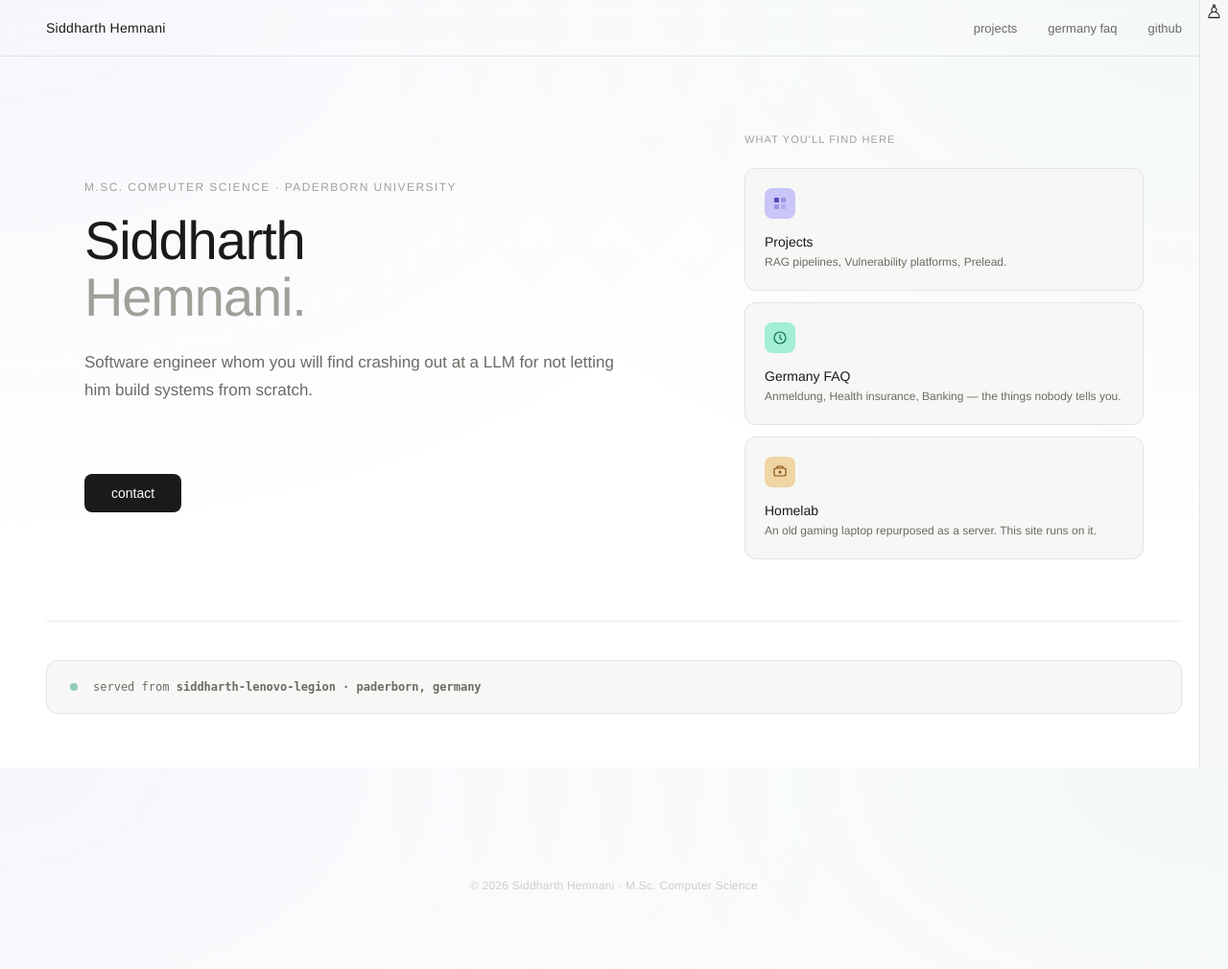
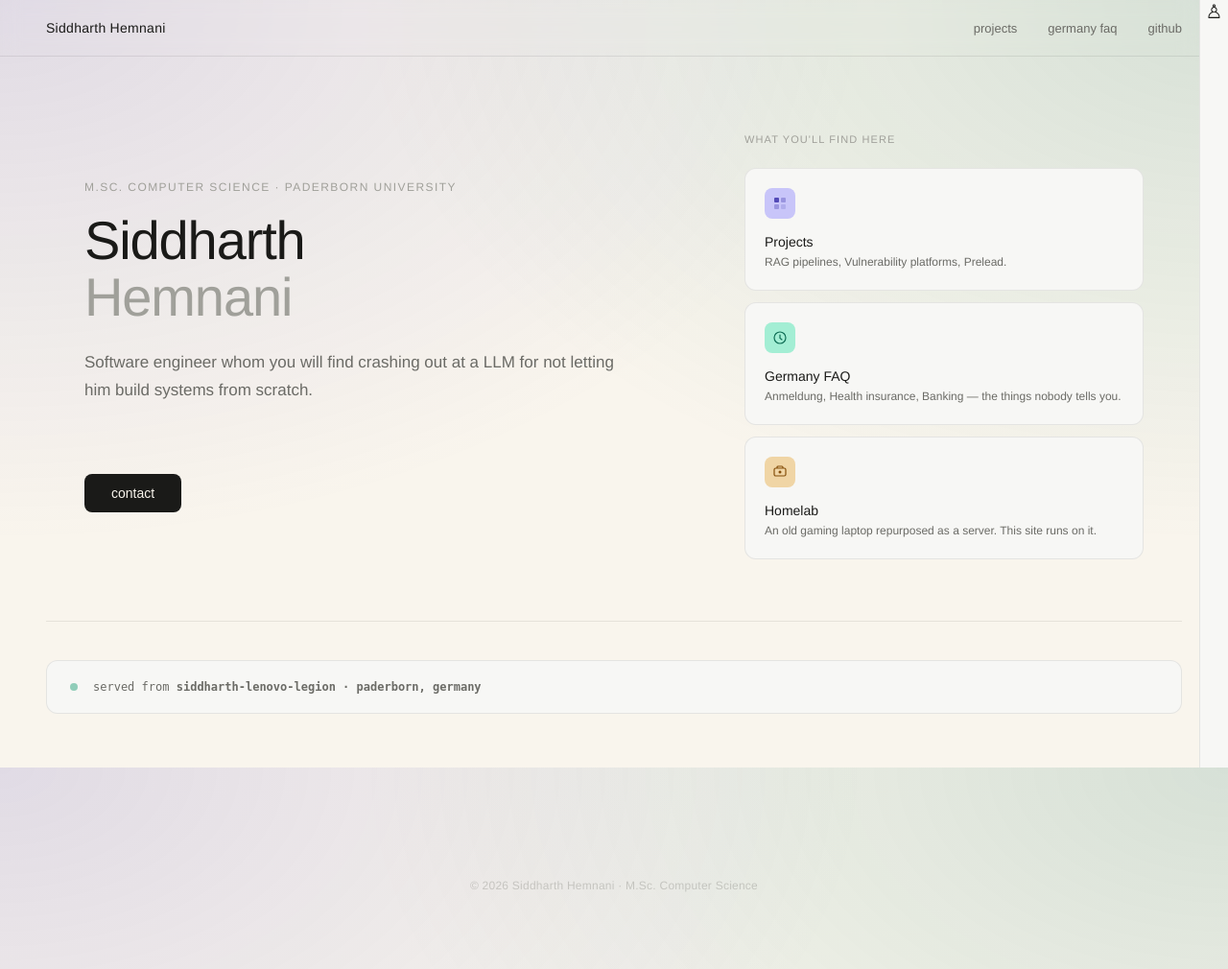
Before and after one commit to 21Siddy/portfolio-app, a Django app: page / in a window 1280 px wide. Shown: the whole page at 96% size. Run offline with Django 5.2, Linux system fonts and the light colour scheme; some libraries are stand-ins or nearby versions.

Commit message:
changed bg color

```diff
--- a/pfapp/static/css/styles.css
+++ b/pfapp/static/css/styles.css
@@ -2,7 +2,7 @@
 *, *::before, *::after { box-sizing: border-box; margin: 0; padding: 0; }
 
 :root {
-  --bg: #ffffff;
+  --bg: #f9f5ed;
   --bg-secondary: #f7f7f5;
   --text-primary: #1a1a18;
   --text-secondary: #6b6b66;
@@ -38,8 +38,8 @@ body {
   min-height: 100vh;
   overflow-x: hidden;
   background-image:
-    radial-gradient(at 0% 0%, rgba(83, 74, 183, 0.05) 0px, transparent 50%),
-    radial-gradient(at 100% 0%, rgba(15, 110, 86, 0.05) 0px, transparent 50%);
+    radial-gradient(at 0% 0%, rgba(83, 74, 183, 0.15) 0px, transparent 50%),
+    radial-gradient(at 100% 0%, rgba(15, 110, 86, 0.15) 0px, transparent 50%);
   background-attachment: fixed;
 }
 
--- a/pfapp/templates/pfapp/index.html
+++ b/pfapp/templates/pfapp/index.html
@@ -32,7 +32,7 @@
   <div class="hero">
     <div class="hero-content">
       <p class="hero-eyebrow">M.Sc. Computer Science · Paderborn University</p>
-      <h1 class="hero-name">Siddharth<br><span>Hemnani.</span></h1>
+      <h1 class="hero-name">Siddharth<br><span>Hemnani</span></h1>
       <p class="hero-desc" id="typewriter-text"><span class="cursor-blink"></span></p>
       <div class="hero-actions">
         <button id="open-contact" class="btn-primary">contact</button>
```
